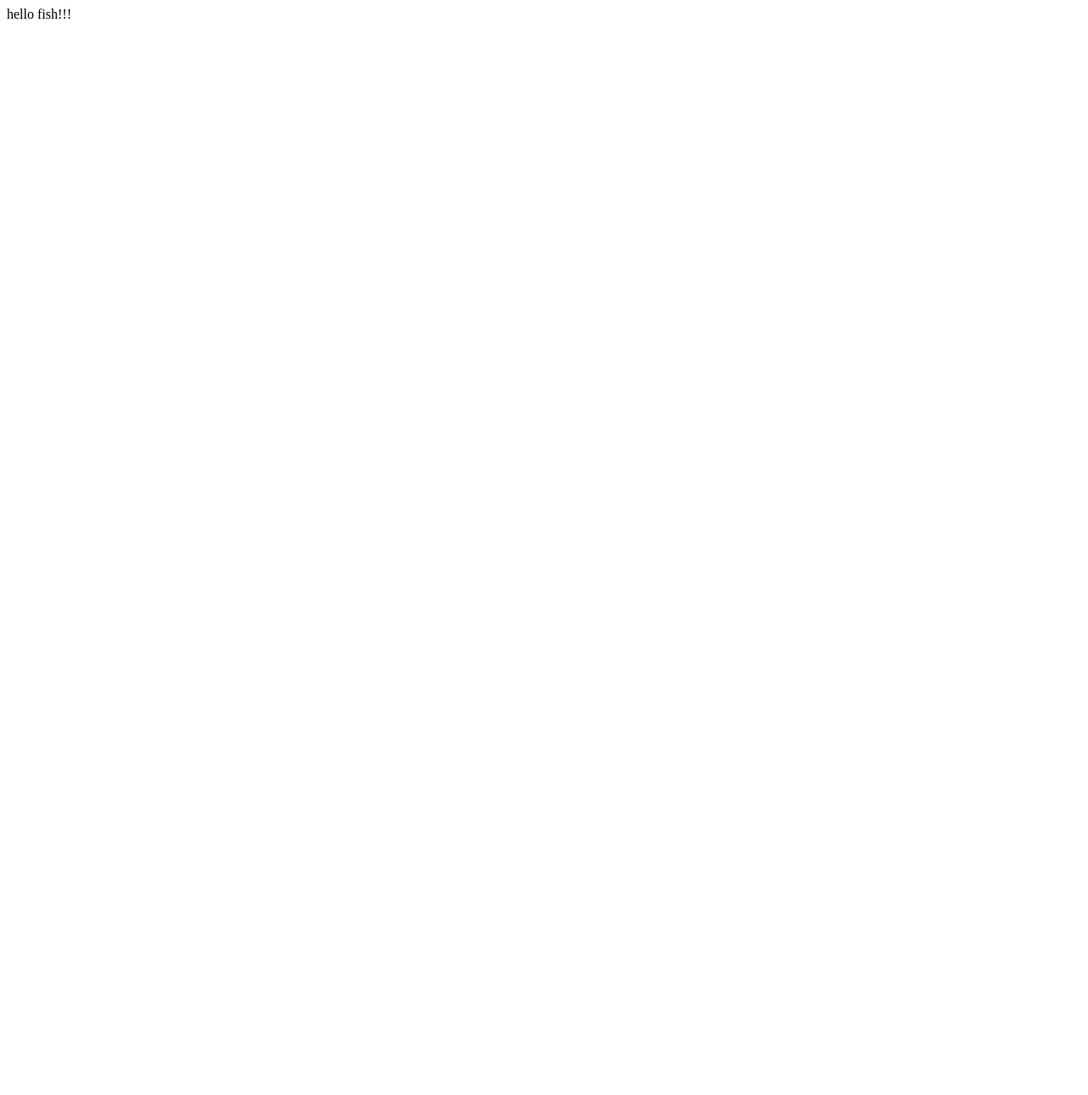
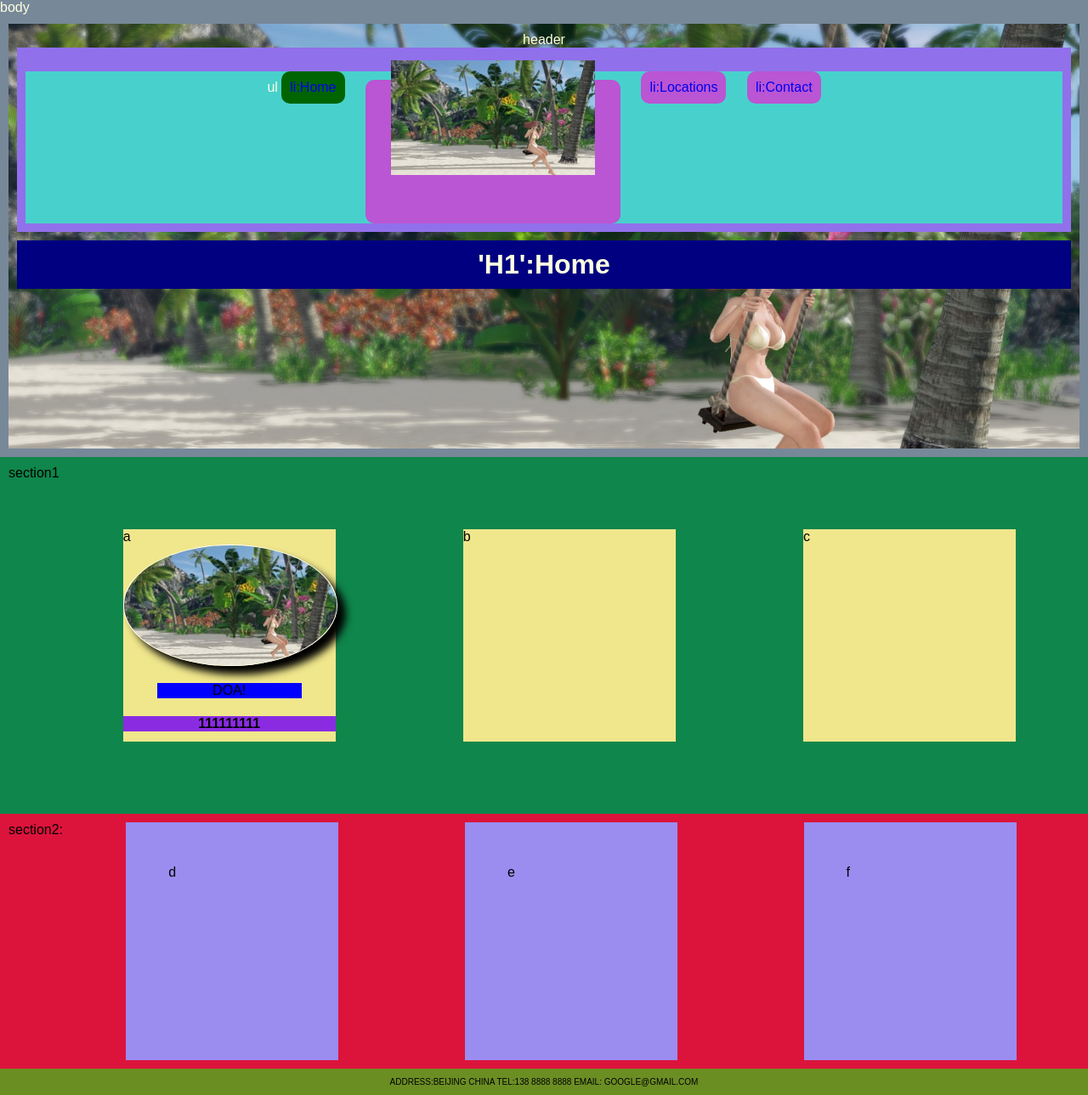
Before and after one commit to Afishbrother/afishbrother.github.io, a plain HTML site: page index.html in a window 1280 px wide. Shown: the whole page at 85% size. Before the commit the page ends 800 px from the top, so only its background shows below. Drawn offline with Linux system fonts and the light colour scheme.

Commit message:
test website
first upload

```diff
--- a/index.html
+++ b/index.html
@@ -1 +1,48 @@
-hello fish!!!
+<!DOCTYPE html>
+<html lang="en">
+<head>
+    <meta charset="UTF-8">
+    <meta name="viewport" content="width=device-width, initial-scale=1.0">
+    <title>Standard Website!</title>
+    <link rel="stylesheet" href="styles.css">
+</head>
+<body>body
+    <header>header
+        <nav>nav
+            <ul>ul
+                <li><a href='index2.html'>li:Home</a></li>
+
+                <li class="mobile"><a href='pages/locations.html'>li:Locations</a></li>
+                <li class="mobile"><a href="pages/contact.html">li:Contact</a></li>
+                <li class="logo"><a href="index2.html">logo</a></li>
+                <li class="desktop"><a href='pages/locations.html'>li:Locations</a></li>
+                <li class="desktop"><a href="pages/contact.html">li:Contact</a></li>
+            </ul>
+        </nav>
+        <h1>'H1':Home</h1>
+    </header>
+    <section class="content first">section1
+        <div>a
+            <img src="images/DOA1.jpg" alt="DOA picture">
+            <figure>DOA!</figure>
+            <h4>111111111</h4>
+        </div>
+        <div>b</div>
+        <div>c</div>
+    </section>
+    <section class="content second">section2:
+        <div>d</div>
+        <div>e</div>
+        <div>f</div>
+    </section>
+
+
+    <footer>
+        address:beijing china tel:138 8888 8888 email: google@gmail.com
+    </footer>
+
+
+
+
+</body>
+</html>
--- /dev/null
+++ b/styles.css
@@ -0,0 +1,178 @@
+body {
+    background-color: lightslategrey;
+    color: lightyellow;
+    font-family: Arial, Helvetica, sans-serif;
+    margin: 0px;
+    padding: 0px;
+}
+/* HEADER */
+header {
+    background-color: maroon;
+    background-image: url(images/DOA.jpg);
+    background-size: 100%;
+    background-repeat: no-repeat;
+    background-position: center;
+    margin: 10px;
+    padding: 10px;
+    text-align: center;
+    height: 480px;
+}
+header nav ul li.mobile{
+    display: none;
+}
+/* RESPONSIVE RULES */
+@media screen and (max-width:883px){
+    header nav ul li.mobile{
+        display: inline-block;
+    }
+
+    header nav ul li.desktop{
+        display: none;
+    }
+}
+header h1{
+    background-color: navy;
+    margin: 10px 0 0 0;
+    padding: 10px;
+}
+header nav {
+    background-color: rgb(145, 112, 235);
+    margin: 0px;
+    padding: 10px;
+}
+header nav ul {
+    background-color: mediumturquoise;
+    list-style-type: none;
+    margin: 0px;
+    padding: 0px;
+}
+header nav ul li {
+    background-color: mediumorchid;
+    display:  inline-block;
+    border-radius: 10px;
+    margin-left: 20px;
+    padding: 10px;
+}
+header nav ul li:first-child{
+    background-color: darkgreen;
+    margin-left: 0px;
+}
+header nav ul li:first-child:hover{
+    background-color: gold;
+}
+header nav ul li:hover{
+    background-color: ghostwhite;
+}
+header nav ul li a:hover{
+    text-decoration: underline;
+}
+header nav ul li a{
+    text-decoration: none;
+}
+/* LOGO */
+header nav ul li.logo{
+    padding: 0px;
+}
+header nav ul li.logo a{
+    background-image: url(images/DOA1.jpg);
+    display: inline-block;
+    text-indent: -999999px;
+    width: 300px;
+    height: 169px;
+    margin: 0px;
+    background-size: 80%;
+    background-position: center;
+    background-repeat: no-repeat;
+    position: relative;
+    top: -40px;
+}
+/* RESPONSIVE RULES */
+@media screen and (max-width:883px){
+    header nav ul li.logo a{
+        top: 40px;
+    }
+}
+@media screen and (max-width:600px){
+    header nav ul li.logo a{
+        top: 0px;
+    }
+}
+/* SECTIONS */
+section.content {
+    display: flex;
+    color: black;
+    margin: 0px;
+    padding: 10px;
+    flex-direction: row;
+    flex-wrap: wrap;
+}
+section.content div {
+    margin: auto;
+    display:  inline-block;
+}
+
+/* SECTION FIRST */
+section.content.first {
+    background-color: rgb(15, 134, 75);
+    height: 400px;
+}
+/* RESPONSIVE RULES */
+@media screen and (max-width:883px){
+    section.content.first {
+        background-color: rgb(209, 51, 214);
+    }
+}
+@media screen and (max-width:600px){
+    section.content.first {
+        background-color: rgb(51, 11, 230);
+    }
+}
+
+section.content.first div {
+    background-color: khaki;
+    width: 250px;
+    height: 250px;
+    padding: 0px;
+
+}
+section.content.first div:hover{
+    background-color: tomato;
+}
+section.content.first div img{
+    width: 100%;
+    border-radius: 50%;
+    box-shadow: black 10px 10px 10px;
+    border: 1px solid white;
+}
+section.content.first div figure{
+    background-color: blue;
+    text-align: center;
+}
+section.content.first div h4{
+    background-color: blueviolet;
+    position: relative;
+    top: 0;
+    text-align: center;
+}
+
+/* SECTION SECOND */
+section.content.second {
+    background-color: crimson;
+}
+
+section.content.second div {
+    background-color: rgb(155, 140, 240);
+    width: 150px;
+    height: 180px;
+    padding: 50px;
+}
+/* FOOTER */
+footer {
+    background-color: olivedrab;
+    text-align: center;
+    text-transform: uppercase;
+    color: black;
+    font-size: 10px;
+    margin: 0px;
+    padding: 10px;
+}
```
Also changed, not shown: pages/contact.html (added, +32 -0 lines), pages/locations.html (added, +32 -0 lines), images/DOA.jpg (added), images/DOA1.jpg (added).
